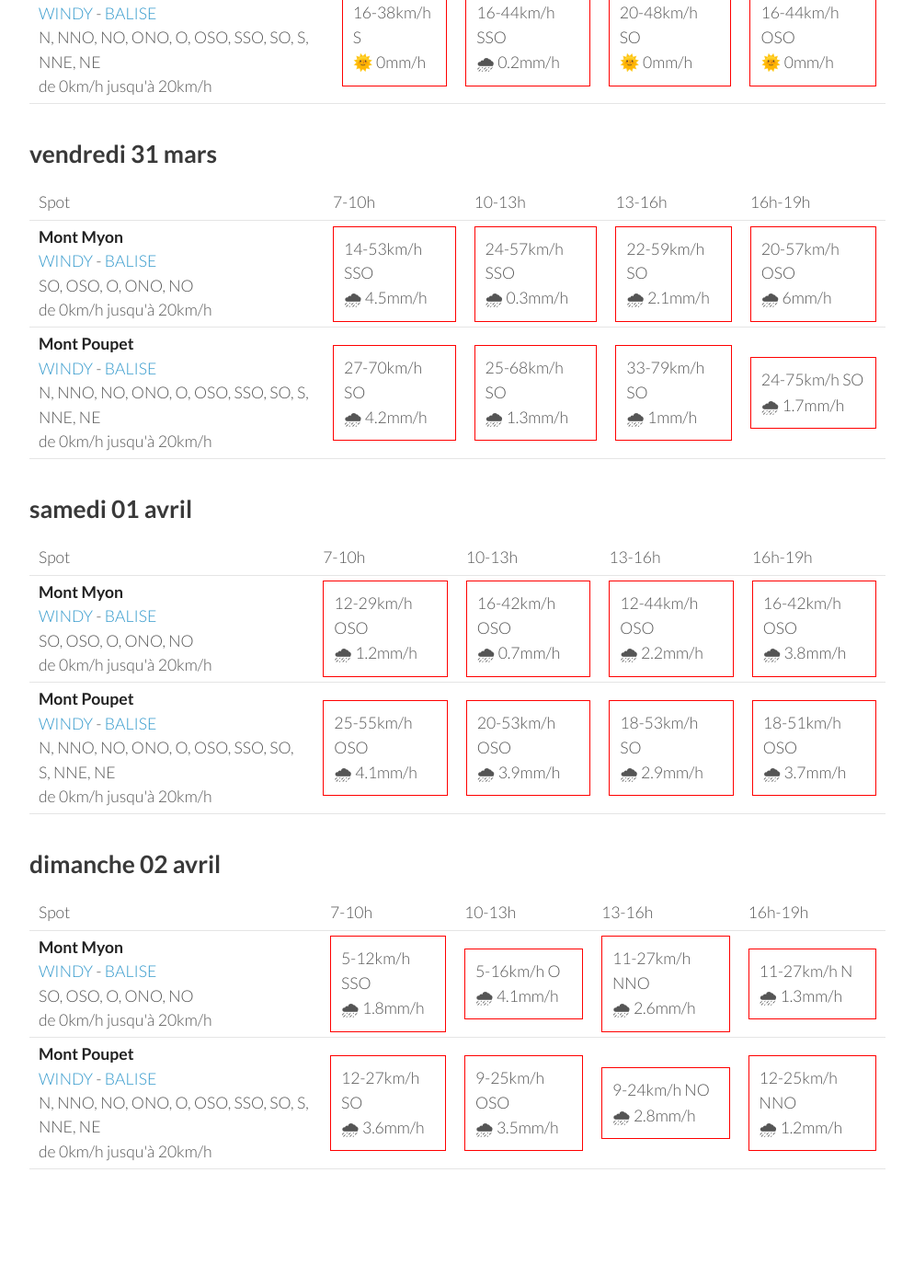
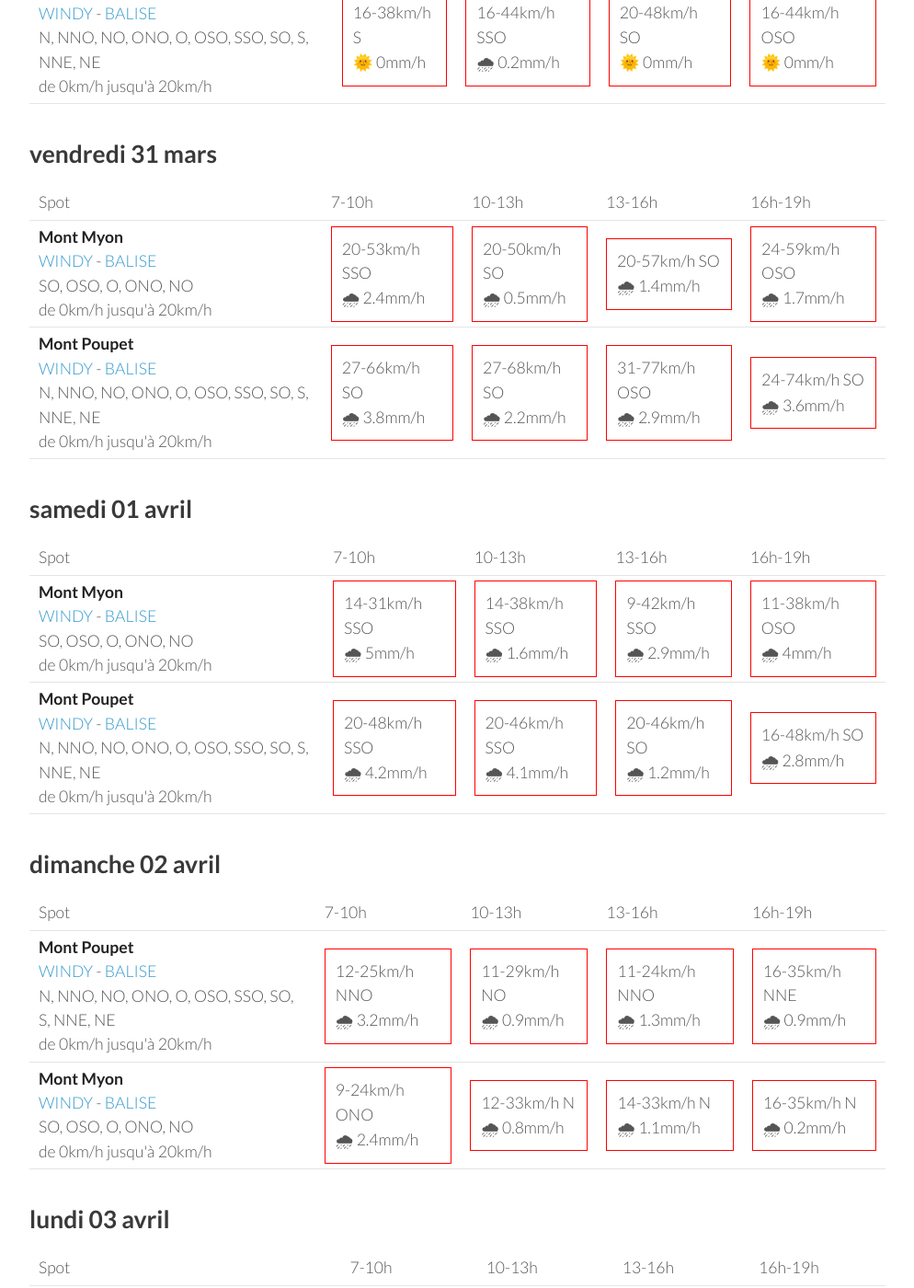
Before and after one commit to parapente-dans-le-nord/parapente-dans-le-nord.github.io, a Jekyll site: the page built from jura.markdown, in a window 1280 px wide and 1400 px high, scrolled down 899 px. Shown: the whole window at 92% size, without its empty margins (26-1020 px from the left). Built offline with Jekyll 4.4.1, drawn with Linux system fonts in a browser that asks for light colours; some of the changed text lies outside the part shown.

Commit message:
update index.markdown

```diff
--- a/jura.markdown
+++ b/jura.markdown
@@ -7,7 +7,7 @@ title:  "Tous les spots"
 {: .links}
 
 # Prevision Windy, modèle Arome
-page mise à jour le mercredi 29 mars 06:20
+page mise à jour le mercredi 29 mars 10:20
 
 ## mercredi 29 mars
 
@@ -96,20 +96,20 @@ page mise à jour le mercredi 29 mars 06:20
 <tr>
         <td><strong>Mont Myon</strong><br><a href="https://windy.com/46.331/5.397?45.898,5.394,8,m:eWoagj8">WINDY</a> - <span class=""><a href="http://www.balisemeteo.com/balise.php?idBalise=70">BALISE</a> </span><br> <span class="vent-favorable">SO, OSO, O, ONO, NO</span><br><span class="force-vent">de 0km/h jusqu'à 20km/h</span> </td>
 
-            <td><div class="not-flyable"><p>14-53km/h SSO</p><p>🌧 4.5mm/h</p></div></td>
-            <td><div class="not-flyable"><p>24-57km/h SSO</p><p>🌧 0.3mm/h</p></div></td>
-            <td><div class="not-flyable"><p>22-59km/h SO</p><p>🌧 2.1mm/h</p></div></td>
-            <td><div class="not-flyable"><p>20-57km/h OSO</p><p>🌧 6mm/h</p></div></td>
+            <td><div class="not-flyable"><p>20-53km/h SSO</p><p>🌧 2.4mm/h</p></div></td>
+            <td><div class="not-flyable"><p>20-50km/h SO</p><p>🌧 0.5mm/h</p></div></td>
+            <td><div class="not-flyable"><p>20-57km/h SO</p><p>🌧 1.4mm/h</p></div></td>
+            <td><div class="not-flyable"><p>24-59km/h OSO</p><p>🌧 1.7mm/h</p></div></td>
 
 
     </tr>
 <tr>
         <td><strong>Mont Poupet</strong><br><a href="https://windy.com/46.970/5.876?46.541,5.876,8">WINDY</a> - <span class=""><a href="http://www.balisemeteo.com/balise.php?idBalise=92">BALISE</a> </span><br> <span class="vent-favorable">N, NNO, NO, ONO, O, OSO, SSO, SO, S, NNE, NE</span><br><span class="force-vent">de 0km/h jusqu'à 20km/h</span> </td>
 
-            <td><div class="not-flyable"><p>27-70km/h SO</p><p>🌧 4.2mm/h</p></div></td>
-            <td><div class="not-flyable"><p>25-68km/h SO</p><p>🌧 1.3mm/h</p></div></td>
-            <td><div class="not-flyable"><p>33-79km/h SO</p><p>🌧 1mm/h</p></div></td>
-            <td><div class="not-flyable"><p>24-75km/h SO</p><p>🌧 1.7mm/h</p></div></td>
+            <td><div class="not-flyable"><p>27-66km/h SO</p><p>🌧 3.8mm/h</p></div></td>
+            <td><div class="not-flyable"><p>27-68km/h SO</p><p>🌧 2.2mm/h</p></div></td>
+            <td><div class="not-flyable"><p>31-77km/h OSO</p><p>🌧 2.9mm/h</p></div></td>
+            <td><div class="not-flyable"><p>24-74km/h SO</p><p>🌧 3.6mm/h</p></div></td>
 
 
     </tr>
@@ -132,20 +132,20 @@ page mise à jour le mercredi 29 mars 06:20
 <tr>
         <td><strong>Mont Myon</strong><br><a href="https://windy.com/46.331/5.397?45.898,5.394,8,m:eWoagj8">WINDY</a> - <span class=""><a href="http://www.balisemeteo.com/balise.php?idBalise=70">BALISE</a> </span><br> <span class="vent-favorable">SO, OSO, O, ONO, NO</span><br><span class="force-vent">de 0km/h jusqu'à 20km/h</span> </td>
 
-            <td><div class="not-flyable"><p>12-29km/h OSO</p><p>🌧 1.2mm/h</p></div></td>
-            <td><div class="not-flyable"><p>16-42km/h OSO</p><p>🌧 0.7mm/h</p></div></td>
-            <td><div class="not-flyable"><p>12-44km/h OSO</p><p>🌧 2.2mm/h</p></div></td>
-            <td><div class="not-flyable"><p>16-42km/h OSO</p><p>🌧 3.8mm/h</p></div></td>
+            <td><div class="not-flyable"><p>14-31km/h SSO</p><p>🌧 5mm/h</p></div></td>
+            <td><div class="not-flyable"><p>14-38km/h SSO</p><p>🌧 1.6mm/h</p></div></td>
+            <td><div class="not-flyable"><p>9-42km/h SSO</p><p>🌧 2.9mm/h</p></div></td>
+            <td><div class="not-flyable"><p>11-38km/h OSO</p><p>🌧 4mm/h</p></div></td>
 
 
     </tr>
 <tr>
         <td><strong>Mont Poupet</strong><br><a href="https://windy.com/46.970/5.876?46.541,5.876,8">WINDY</a> - <span class=""><a href="http://www.balisemeteo.com/balise.php?idBalise=92">BALISE</a> </span><br> <span class="vent-favorable">N, NNO, NO, ONO, O, OSO, SSO, SO, S, NNE, NE</span><br><span class="force-vent">de 0km/h jusqu'à 20km/h</span> </td>
 
-            <td><div class="not-flyable"><p>25-55km/h OSO</p><p>🌧 4.1mm/h</p></div></td>
-            <td><div class="not-flyable"><p>20-53km/h OSO</p><p>🌧 3.9mm/h</p></div></td>
-            <td><div class="not-flyable"><p>18-53km/h SO</p><p>🌧 2.9mm/h</p></div></td>
-            <td><div class="not-flyable"><p>18-51km/h OSO</p><p>🌧 3.7mm/h</p></div></td>
+            <td><div class="not-flyable"><p>20-48km/h SSO</p><p>🌧 4.2mm/h</p></div></td>
+            <td><div class="not-flyable"><p>20-46km/h SSO</p><p>🌧 4.1mm/h</p></div></td>
+            <td><div class="not-flyable"><p>20-46km/h SO</p><p>🌧 1.2mm/h</p></div></td>
+            <td><div class="not-flyable"><p>16-48km/h SO</p><p>🌧 2.8mm/h</p></div></td>
 
 
     </tr>
@@ -166,22 +166,22 @@ page mise à jour le mercredi 29 mars 06:20
       <td>16h-19h</td>
     </tr>
 <tr>
-        <td><strong>Mont Myon</strong><br><a href="https://windy.com/46.331/5.397?45.898,5.394,8,m:eWoagj8">WINDY</a> - <span class=""><a href="http://www.balisemeteo.com/balise.php?idBalise=70">BALISE</a> </span><br> <span class="vent-favorable">SO, OSO, O, ONO, NO</span><br><span class="force-vent">de 0km/h jusqu'à 20km/h</span> </td>
+        <td><strong>Mont Poupet</strong><br><a href="https://windy.com/46.970/5.876?46.541,5.876,8">WINDY</a> - <span class=""><a href="http://www.balisemeteo.com/balise.php?idBalise=92">BALISE</a> </span><br> <span class="vent-favorable">N, NNO, NO, ONO, O, OSO, SSO, SO, S, NNE, NE</span><br><span class="force-vent">de 0km/h jusqu'à 20km/h</span> </td>
 
-            <td><div class="not-flyable"><p>5-12km/h SSO</p><p>🌧 1.8mm/h</p></div></td>
-            <td><div class="not-flyable"><p>5-16km/h O</p><p>🌧 4.1mm/h</p></div></td>
-            <td><div class="not-flyable"><p>11-27km/h NNO</p><p>🌧 2.6mm/h</p></div></td>
-            <td><div class="not-flyable"><p>11-27km/h N</p><p>🌧 1.3mm/h</p></div></td>
+            <td><div class="not-flyable"><p>12-25km/h NNO</p><p>🌧 3.2mm/h</p></div></td>
+            <td><div class="not-flyable"><p>11-29km/h NO</p><p>🌧 0.9mm/h</p></div></td>
+            <td><div class="not-flyable"><p>11-24km/h NNO</p><p>🌧 1.3mm/h</p></div></td>
+            <td><div class="not-flyable"><p>16-35km/h NNE</p><p>🌧 0.9mm/h</p></div></td>
 
 
     </tr>
 <tr>
-        <td><strong>Mont Poupet</strong><br><a href="https://windy.com/46.970/5.876?46.541,5.876,8">WINDY</a> - <span class=""><a href="http://www.balisemeteo.com/balise.php?idBalise=92">BALISE</a> </span><br> <span class="vent-favorable">N, NNO, NO, ONO, O, OSO, SSO, SO, S, NNE, NE</span><br><span class="force-vent">de 0km/h jusqu'à 20km/h</span> </td>
+        <td><strong>Mont Myon</strong><br><a href="https://windy.com/46.331/5.397?45.898,5.394,8,m:eWoagj8">WINDY</a> - <span class=""><a href="http://www.balisemeteo.com/balise.php?idBalise=70">BALISE</a> </span><br> <span class="vent-favorable">SO, OSO, O, ONO, NO</span><br><span class="force-vent">de 0km/h jusqu'à 20km/h</span> </td>
 
-            <td><div class="not-flyable"><p>12-27km/h SO</p><p>🌧 3.6mm/h</p></div></td>
-            <td><div class="not-flyable"><p>9-25km/h OSO</p><p>🌧 3.5mm/h</p></div></td>
-            <td><div class="not-flyable"><p>9-24km/h NO</p><p>🌧 2.8mm/h</p></div></td>
-            <td><div class="not-flyable"><p>12-25km/h NNO</p><p>🌧 1.2mm/h</p></div></td>
+            <td><div class="not-flyable"><p>9-24km/h ONO</p><p>🌧 2.4mm/h</p></div></td>
+            <td><div class="not-flyable"><p>12-33km/h N</p><p>🌧 0.8mm/h</p></div></td>
+            <td><div class="not-flyable"><p>14-33km/h N</p><p>🌧 1.1mm/h</p></div></td>
+            <td><div class="not-flyable"><p>16-35km/h N</p><p>🌧 0.2mm/h</p></div></td>
 
 
     </tr>
@@ -189,3 +189,39 @@ page mise à jour le mercredi 29 mars 06:20
 </tbody>
 </table>
 {:/}
+## lundi 03 avril
+
+{::nomarkdown}
+<table>
+  <tbody>
+    <tr>
+      <td>Spot</td>
+      <td>7-10h</td>
+      <td>10-13h</td>
+      <td>13-16h</td>
+      <td>16h-19h</td>
+    </tr>
+<tr>
+        <td><strong>Mont Poupet</strong><br><a href="https://windy.com/46.970/5.876?46.541,5.876,8">WINDY</a> - <span class=""><a href="http://www.balisemeteo.com/balise.php?idBalise=92">BALISE</a> </span><br> <span class="vent-favorable">N, NNO, NO, ONO, O, OSO, SSO, SO, S, NNE, NE</span><br><span class="force-vent">de 0km/h jusqu'à 20km/h</span> </td>
+
+            <td><div class="not-flyable"><p>14-31km/h NE</p><p>🌞 0mm/h</p></div></td>
+            <td><div class="not-flyable"><p>25-53km/h NE</p><p>🌞 0mm/h</p></div></td>
+            <td><div class="not-flyable"><p>25-59km/h NE</p><p>🌞 0mm/h</p></div></td>
+            <td><div class="not-flyable"><p>22-55km/h NE</p><p>🌞 0mm/h</p></div></td>
+
+
+    </tr>
+<tr>
+        <td><strong>Mont Myon</strong><br><a href="https://windy.com/46.331/5.397?45.898,5.394,8,m:eWoagj8">WINDY</a> - <span class=""><a href="http://www.balisemeteo.com/balise.php?idBalise=70">BALISE</a> </span><br> <span class="vent-favorable">SO, OSO, O, ONO, NO</span><br><span class="force-vent">de 0km/h jusqu'à 20km/h</span> </td>
+
+            <td><div class="not-flyable"><p>16-35km/h N</p><p>🌞 0mm/h</p></div></td>
+            <td><div class="not-flyable"><p>22-48km/h N</p><p>🌞 0mm/h</p></div></td>
+            <td><div class="not-flyable"><p>25-57km/h N</p><p>🌞 0mm/h</p></div></td>
+            <td><div class="not-flyable"><p>25-59km/h N</p><p>🌞 0mm/h</p></div></td>
+
+
+    </tr>
+
+</tbody>
+</table>
+{:/}
```
